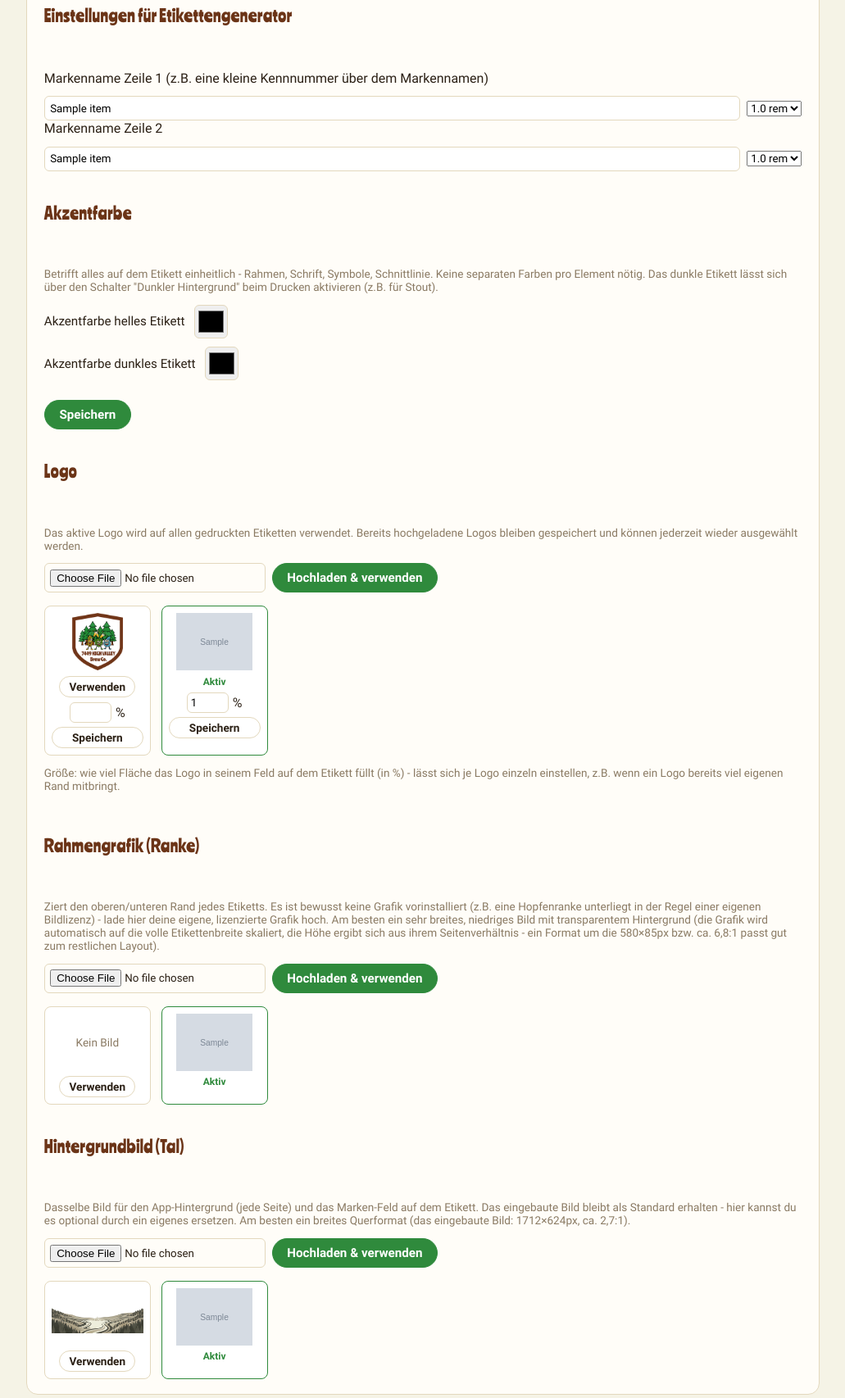
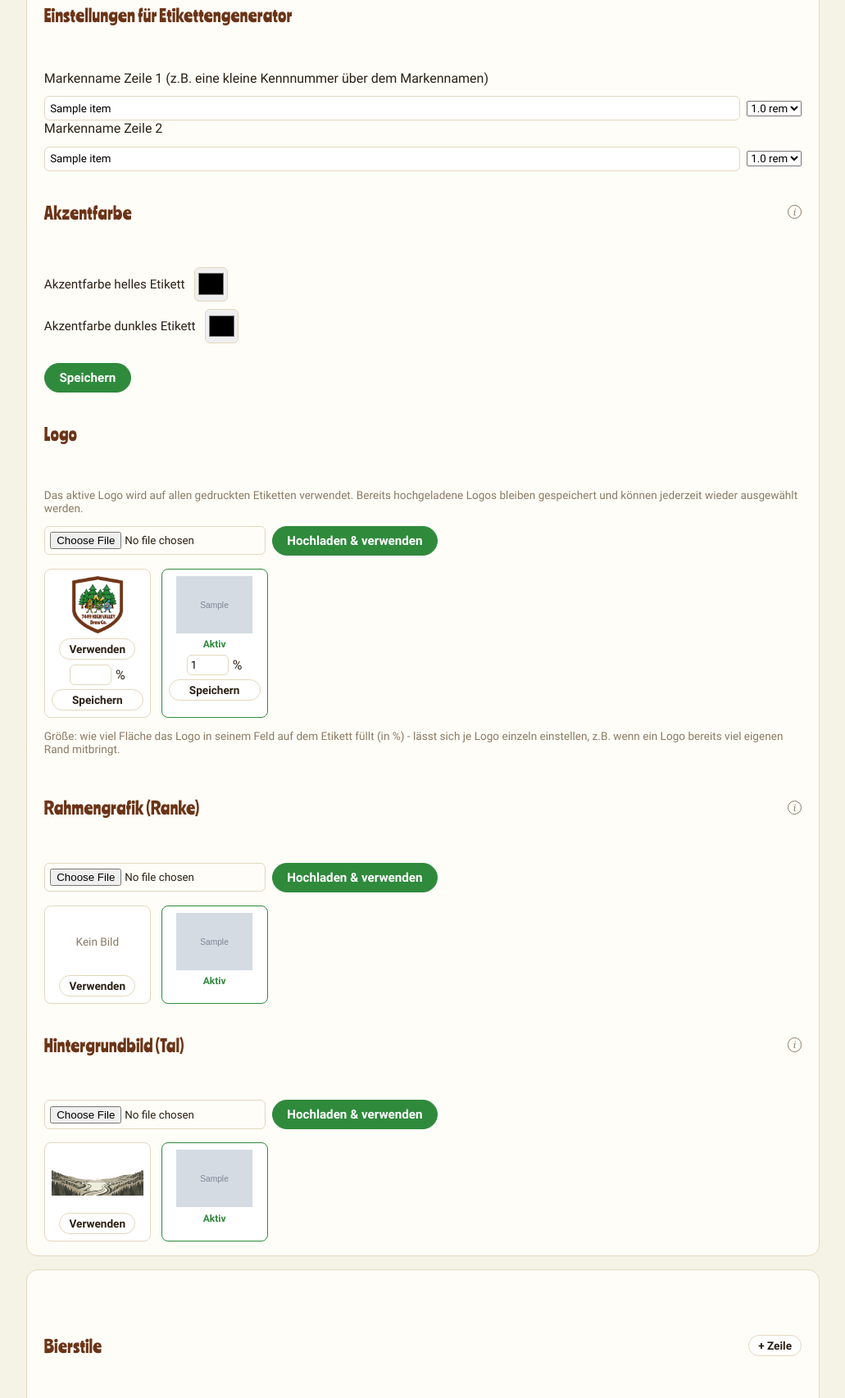
Before and after one commit to macgaiser/HighValley-BrewLog, a FastAPI app: template app/templates/settings.html in a window 1280 px wide. Shown: the part 881-2587 px from the top of the page at 82% size, without its empty margins (124-1155 px from the left). Run offline with FastAPI, Linux system fonts and the light colour scheme; the template is opened without the code that fills it: most values are stand-ins (such as "Sample title", 1, 10 or a date in 2020); grey boxes marked "Sample" are stand-in pictures.

Commit message:
Ausführliche Hinweistexte hinter Info-Buttons verstecken
Generischer Mechanismus in app.js: ein Button mit data-info-toggle="ID"
blendet den Hinweistext mit dieser ID ein/aus, statt ihn dauerhaft
anzuzeigen. Der bisherige EBC-Info-Button (Stammdaten) nutzt jetzt
denselben generischen Klick-Handler statt eigener Sonderlogik.

Auf denselben Mechanismus umgestellt (Text war jeweils recht lang und
stand einem Feld/einer Karte permanent im Weg):
- Geplante Stammwürze (Stammdaten im Sud-Formular)
- "nach Kochen/Kühlung" (Mess-Dialog nach dem Kochen)
- Eigenfarbe des Malzes in EBC (Lagerartikel-Formular)
- Akzentfarbe, Rahmengrafik, Hintergrundbild (Einstellungen)

Kurze, situative Hinweise (z.B. "Auf eine Zeile klicken, um sie zu
bearbeiten") bleiben unverändert immer sichtbar - nur die längeren
Erklärungen wandern hinter den Button.

Co-Authored-By: Claude Sonnet 5 <noreply@anthropic.com>
Claude-Session: https://claude.ai/code/session_012cmh8vBpo4xaiKC3AG6YBo

```diff
--- a/app/static/app.js
+++ b/app/static/app.js
@@ -1,3 +1,14 @@
+// Generische Info-Buttons: ein <button class="info-btn" data-info-toggle="ID">i</button>
+// blendet den Hinweistext im Element mit dieser ID ein/aus, statt ihn
+// dauerhaft anzuzeigen - fuer laengere Erklaerungen, die nicht staendig im
+// Weg stehen sollen, aber bei Bedarf griffbereit sind.
+document.addEventListener("click", (event) => {
+  const infoBtn = event.target.closest("[data-info-toggle]");
+  if (!infoBtn) return;
+  const target = document.getElementById(infoBtn.getAttribute("data-info-toggle"));
+  if (target) target.hidden = !target.hidden;
+});
+
 // Generische Zeilen-Verwaltung für die dynamischen Tabellen im Sud-Formular.
 // Jede Sektion hat: ein <tbody data-rows="NAME">, ein <template data-row-template="NAME">
 // und einen Button [data-add-row="NAME"].
@@ -105,12 +116,6 @@ function updateColorEbcAutoState() {
 document.addEventListener("change", (event) => {
   if (event.target.closest("[data-grain-select]")) updateColorEbcAutoState();
 });
-document.addEventListener("click", (event) => {
-  if (event.target.closest("#color-ebc-info-btn")) {
-    const hint = document.getElementById("color-ebc-auto-hint");
-    hint.hidden = !hint.hidden;
-  }
-});
 updateColorEbcAutoState();
 
 // Datumsfelder zeigen ihr Format sonst je nach Browser-/Systemsprache an
--- a/app/templates/inventory_form.html
+++ b/app/templates/inventory_form.html
@@ -22,9 +22,9 @@
   </div>
 
   <div id="inv-field-color-ebc">
-    <label>Eigenfarbe des Malzes in EBC</label>
+    <label>Eigenfarbe des Malzes in EBC <button type="button" class="info-btn" data-info-toggle="color-ebc-item-hint" title="Info anzeigen" aria-label="Info anzeigen">i</button></label>
     <input type="text" inputmode="decimal" name="color_ebc" placeholder="z.B. 4-6" value="{{ item.color_ebc if item and item.color_ebc is not none else '' }}">
-    <p class="hint">Wird für die automatische Berechnung der Bierfarbe im Sud verwendet. Einzelwert oder Bereich wie auf dem Malz-Datenblatt (z.B. "4-6") - bei einem Bereich wird automatisch der Mittelwert genutzt.</p>
+    <p class="hint" id="color-ebc-item-hint" hidden>Wird für die automatische Berechnung der Bierfarbe im Sud verwendet. Einzelwert oder Bereich wie auf dem Malz-Datenblatt (z.B. "4-6") - bei einem Bereich wird automatisch der Mittelwert genutzt.</p>
   </div>
 
   <div id="inv-field-unit">
--- a/app/templates/settings.html
+++ b/app/templates/settings.html
@@ -51,8 +51,8 @@
     </select>
   </div>
 
-  <h2>Akzentfarbe</h2>
-  <p class="hint">Betrifft alles auf dem Etikett einheitlich - Rahmen, Schrift, Symbole, Schnittlinie. Keine separaten Farben pro Element nötig. Das dunkle Etikett lässt sich über den Schalter "Dunkler Hintergrund" beim Drucken aktivieren (z.B. für Stout).</p>
+  <h2>Akzentfarbe <button type="button" class="info-btn" data-info-toggle="accent-color-hint" title="Info anzeigen" aria-label="Info anzeigen">i</button></h2>
+  <p class="hint" id="accent-color-hint" hidden>Betrifft alles auf dem Etikett einheitlich - Rahmen, Schrift, Symbole, Schnittlinie. Keine separaten Farben pro Element nötig. Das dunkle Etikett lässt sich über den Schalter "Dunkler Hintergrund" beim Drucken aktivieren (z.B. für Stout).</p>
   <div class="color-field-row">
     <label for="label_accent_light">Akzentfarbe helles Etikett</label>
     <input type="color" id="label_accent_light" name="label_accent_light" value="{{ s.label_accent_light }}" form="settings-form">
@@ -112,8 +112,8 @@
   </div>
   <p class="hint">Größe: wie viel Fläche das Logo in seinem Feld auf dem Etikett füllt (in %) - lässt sich je Logo einzeln einstellen, z.B. wenn ein Logo bereits viel eigenen Rand mitbringt.</p>
 
-  <h2>Rahmengrafik (Ranke)</h2>
-  <p class="hint">Ziert den oberen/unteren Rand jedes Etiketts. Es ist bewusst keine Grafik vorinstalliert (z.B. eine Hopfenranke unterliegt in der Regel einer eigenen Bildlizenz) - lade hier deine eigene, lizenzierte Grafik hoch. Am besten ein sehr breites, niedriges Bild mit transparentem Hintergrund (die Grafik wird automatisch auf die volle Etikettenbreite skaliert, die Höhe ergibt sich aus ihrem Seitenverhältnis - ein Format um die 580×85px bzw. ca. 6,8:1 passt gut zum restlichen Layout).</p>
+  <h2>Rahmengrafik (Ranke) <button type="button" class="info-btn" data-info-toggle="border-graphic-hint" title="Info anzeigen" aria-label="Info anzeigen">i</button></h2>
+  <p class="hint" id="border-graphic-hint" hidden>Ziert den oberen/unteren Rand jedes Etiketts. Es ist bewusst keine Grafik vorinstalliert (z.B. eine Hopfenranke unterliegt in der Regel einer eigenen Bildlizenz) - lade hier deine eigene, lizenzierte Grafik hoch. Am besten ein sehr breites, niedriges Bild mit transparentem Hintergrund (die Grafik wird automatisch auf die volle Etikettenbreite skaliert, die Höhe ergibt sich aus ihrem Seitenverhältnis - ein Format um die 580×85px bzw. ca. 6,8:1 passt gut zum restlichen Layout).</p>
   <form method="post" action="/settings/border-graphics" enctype="multipart/form-data" class="inline-form">
     <input type="file" name="file" accept="image/*" required>
     <button class="btn btn-primary" type="submit">Hochladen &amp; verwenden</button>
@@ -143,8 +143,8 @@
     {% endfor %}
   </div>
 
-  <h2>Hintergrundbild (Tal)</h2>
-  <p class="hint">Dasselbe Bild für den App-Hintergrund (jede Seite) und das Marken-Feld auf dem Etikett. Das eingebaute Bild bleibt als Standard erhalten - hier kannst du es optional durch ein eigenes ersetzen. Am besten ein breites Querformat (das eingebaute Bild: 1712×624px, ca. 2,7:1).</p>
+  <h2>Hintergrundbild (Tal) <button type="button" class="info-btn" data-info-toggle="bg-image-hint" title="Info anzeigen" aria-label="Info anzeigen">i</button></h2>
+  <p class="hint" id="bg-image-hint" hidden>Dasselbe Bild für den App-Hintergrund (jede Seite) und das Marken-Feld auf dem Etikett. Das eingebaute Bild bleibt als Standard erhalten - hier kannst du es optional durch ein eigenes ersetzen. Am besten ein breites Querformat (das eingebaute Bild: 1712×624px, ca. 2,7:1).</p>
   <form method="post" action="/settings/background-images" enctype="multipart/form-data" class="inline-form">
     <input type="file" name="file" accept="image/*" required>
     <button class="btn btn-primary" type="submit">Hochladen &amp; verwenden</button>
```
Also changed, not shown: app/templates/batch_form.html (+6 -3 lines), app/templates/measurement_boil_form.html (+5 -2 lines).
